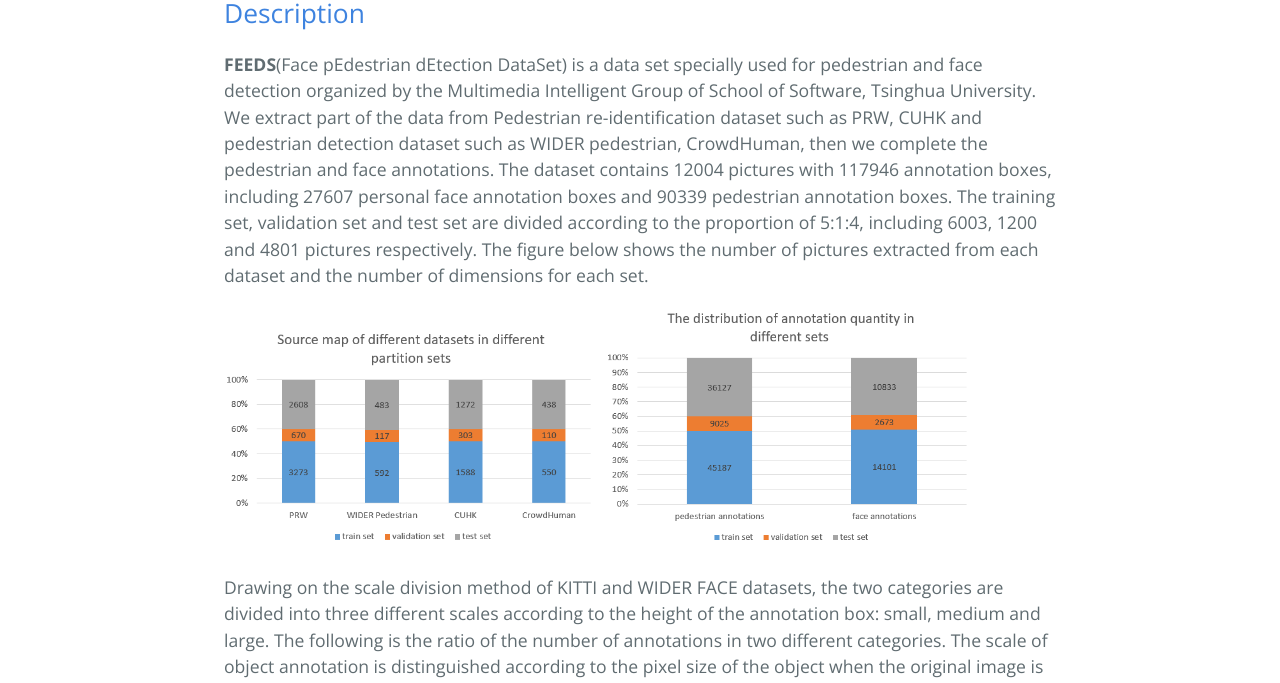
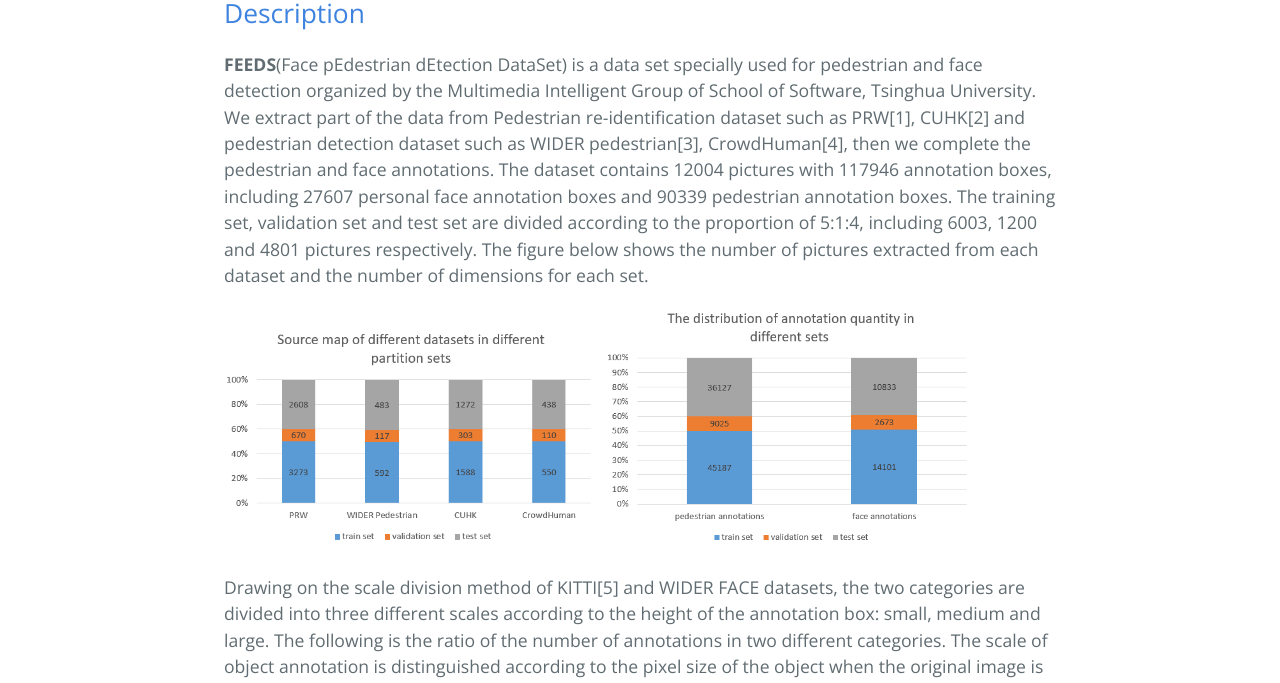
Before and after one commit to FEEDS-MIG/FEEDS-MIG.github.io, a Jekyll site: the page built from index.md, in a window 1280 px wide and 1400 px high. Shown: the part 433-1116 px from the top of the window. Built offline with Jekyll 4.4.1, drawn with Linux system fonts in a browser that asks for light colours; our own code applies the rules of GitHub Pages for plain Markdown files; some of the changed text lies outside the part shown.

Commit message:
add dataset reference

```diff
--- a/index.md
+++ b/index.md
@@ -1,11 +1,11 @@
 ## Description
-**FEEDS**(Face pEdestrian dEtection DataSet) is a data set specially used for pedestrian and face detection organized by the Multimedia Intelligent Group of School of Software, Tsinghua University. We extract part of the data from Pedestrian re-identification dataset such as PRW, CUHK and pedestrian detection dataset such as WIDER pedestrian, CrowdHuman, then we complete the pedestrian and face annotations. The dataset contains 12004 pictures with 117946 annotation boxes, including 27607 personal face annotation boxes and 90339 pedestrian annotation boxes. The training set, validation set and test set are divided according to the proportion of 5:1:4, including 6003, 1200 and 4801 pictures respectively. The figure below shows the number of pictures extracted from each dataset and the number of dimensions for each set.
+**FEEDS**(Face pEdestrian dEtection DataSet) is a data set specially used for pedestrian and face detection organized by the Multimedia Intelligent Group of School of Software, Tsinghua University. We extract part of the data from Pedestrian re-identification dataset such as PRW[1], CUHK[2] and pedestrian detection dataset such as WIDER pedestrian[3], CrowdHuman[4], then we complete the pedestrian and face annotations. The dataset contains 12004 pictures with 117946 annotation boxes, including 27607 personal face annotation boxes and 90339 pedestrian annotation boxes. The training set, validation set and test set are divided according to the proportion of 5:1:4, including 6003, 1200 and 4801 pictures respectively. The figure below shows the number of pictures extracted from each dataset and the number of dimensions for each set.
 
 ![Source map of different datasets in different partition sets](https://raw.githubusercontent.com/FEEDS-MIG/FEEDS-MIG.github.io/master/images/source_map.PNG)
 ![The distribution of annotation quantity in different sets](https://raw.githubusercontent.com/FEEDS-MIG/FEEDS-MIG.github.io/master/images/refined_annos_distribution.PNG)
 
 
-Drawing on the scale division method of KITTI and WIDER FACE datasets, the two categories are divided into three different scales according to the height of the annotation box: small, medium and large. The following is the ratio of the number of annotations in two different categories. The scale of object annotation is distinguished according to the pixel size of the object when the original image is scaled to 512 * 512.
+Drawing on the scale division method of KITTI[5] and WIDER FACE datasets, the two categories are divided into three different scales according to the height of the annotation box: small, medium and large. The following is the ratio of the number of annotations in two different categories. The scale of object annotation is distinguished according to the pixel size of the object when the original image is scaled to 512 * 512.
 
 <!-- ![Annotation distribution map of dataset at different scales](https://raw.githubusercontent.com/FEEDS-MIG/FEEDS-MIG.github.io/master/images/refined_annos_distribution_dif_scale.PNG) -->
 ![Scale distribution of face annotation](https://raw.githubusercontent.com/FEEDS-MIG/FEEDS-MIG.github.io/master/images/refined_face_annos_scale_distribution.PNG)
@@ -40,3 +40,5 @@ Drawing on the scale division method of KITTI and WIDER FACE datasets, the two c
 [3]	Yang S, Luo P, Loy C C, et al. WIDER FACE: A Face Detection Benchmark[C]. computer vision and pattern recognition, 2016: 5525-5533.
 
 [4] Shao S, Zhao Z, Li B, et al. CrowdHuman: A Benchmark for Detecting Human in a Crowd.[J]. arXiv: Computer Vision and Pattern Recognition, 2018.
+
+[5] Geiger A , Lenz P , Stiller C , et al. Vision meets robotics: The KITTI dataset[J]. International Journal of Robotics Research, 2013, 32(11):1231-1237.
```
Also changed, not shown: images/exp3.PNG.
